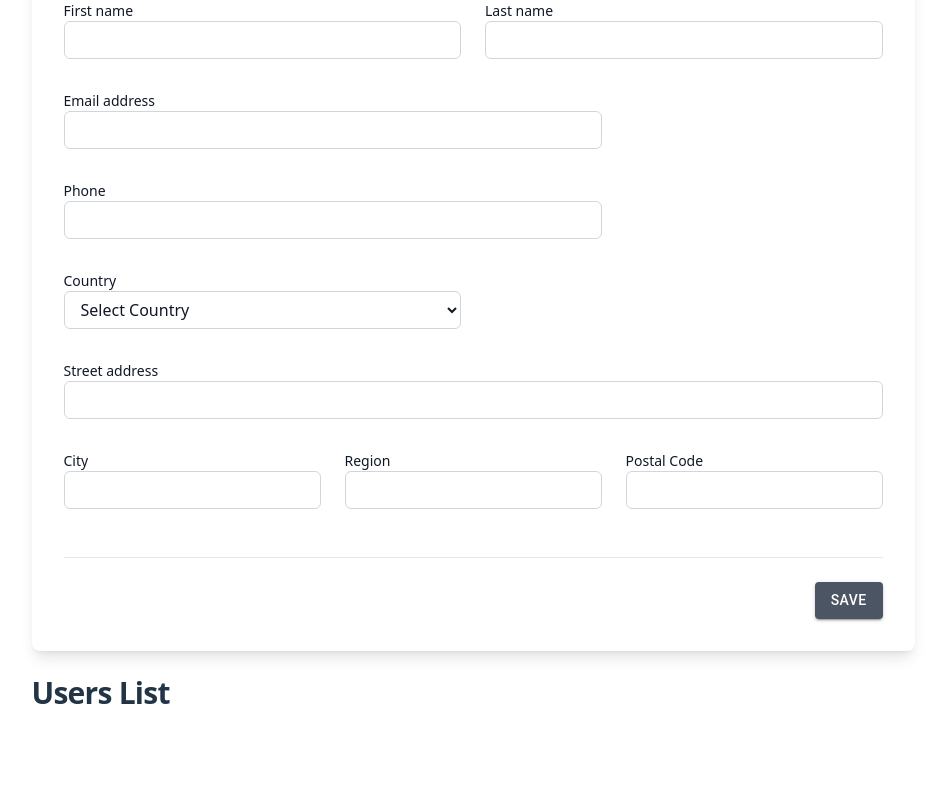
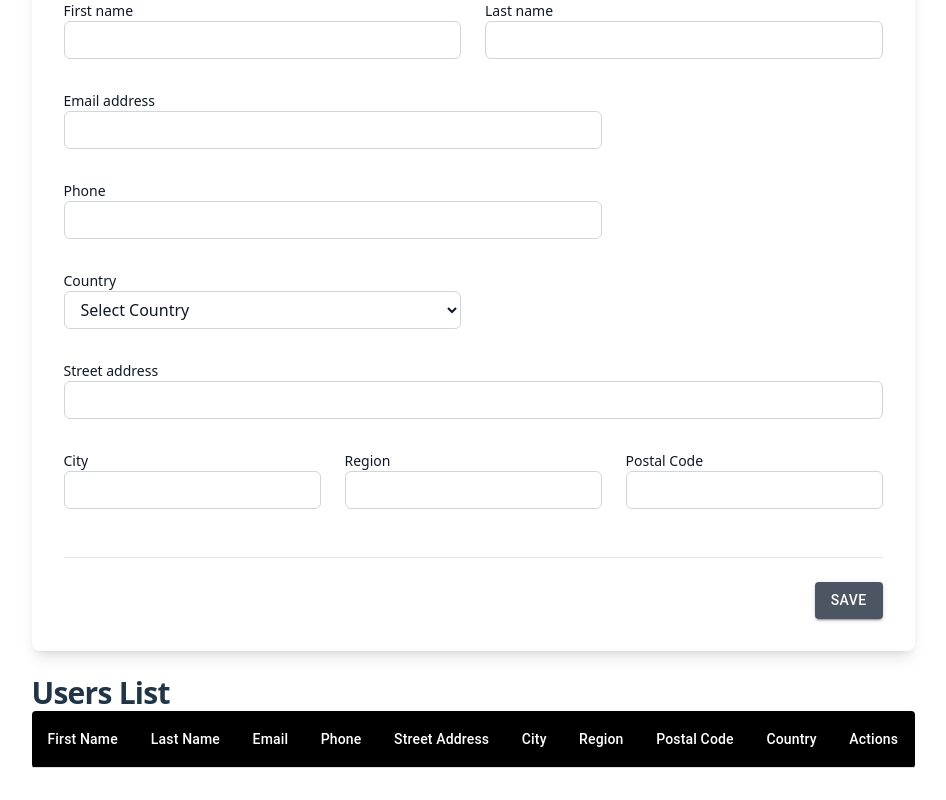
Before and after one commit to Zameerali/userInfoForm, a React (Vite) app: page / in a window 1280 px wide. Shown: the part 235-1035 px from the top of the page, without its empty margins (167-1113 px from the left). Before the commit the page ends 994 px from the top, so only its background shows below. Built offline with nearby package versions, Linux system fonts and the light colour scheme.

Commit message:
implemented the table with MUI component

```diff
--- a/src/components/Users.tsx
+++ b/src/components/Users.tsx
@@ -5,6 +5,15 @@ import type { AppDispatch, RootState } from "../app/store";
 import { deleteUser } from "../features/user/userSlice";
 import Button from "@mui/material/Button";
 import Form from "./Form";
+import { styled } from "@mui/material/styles";
+import Table from "@mui/material/Table";
+import TableBody from "@mui/material/TableBody";
+import TableCell, { tableCellClasses } from "@mui/material/TableCell";
+import TableContainer from "@mui/material/TableContainer";
+import TableHead from "@mui/material/TableHead";
+import TableRow from "@mui/material/TableRow";
+import Paper from "@mui/material/Paper";
+import Box from "@mui/material/Box";
 
 function Users() {
   const users = useSelector((state: RootState) => state.user.users);
@@ -23,6 +32,26 @@ function Users() {
     setEditingUser(null);
   };
 
+  const StyledTableCell = styled(TableCell)(({ theme }) => ({
+    [`&.${tableCellClasses.head}`]: {
+      backgroundColor: theme.palette.common.black,
+      color: theme.palette.common.white,
+    },
+    [`&.${tableCellClasses.body}`]: {
+      fontSize: 14,
+    },
+  }));
+  const StyledTableRow = styled(TableRow)(({ theme }) => ({
+    "&:nth-of-type(odd)": {
+      backgroundColor: theme.palette.action.hover,
+    },
+    // hide last border
+    "&:last-child td, &:last-child th": {
+      border: 0,
+    },
+  }));
+
+
   return (
     <>
       <Form editingUser={editingUser} onFinishEdit={handleFinishEdit} />
@@ -33,28 +62,149 @@ function Users() {
           </h2>
         </div>
       </div>
-      <div className="user-list">
-        <ul className="mt-4 space-y-4">
+      <Box
+        sx={{
+          overflowX: "auto",
+          "& .MuiTableContainer-root": {
+            border: "none",
+          },
+        }}
+      >
+        <TableContainer component={Paper}>
+          <Table sx={{ minWidth: 700 }} aria-label="customized table">
+            <TableHead>
+              <TableRow>
+                <StyledTableCell>First Name</StyledTableCell>
+                <StyledTableCell align="center">Last Name</StyledTableCell>
+                <StyledTableCell align="center">Email</StyledTableCell>
+                <StyledTableCell align="center">Phone</StyledTableCell>
+                <StyledTableCell align="center">Street Address</StyledTableCell>
+                <StyledTableCell align="center">City</StyledTableCell>
+                <StyledTableCell align="center">Region</StyledTableCell>
+                <StyledTableCell align="center">Postal Code</StyledTableCell>
+                <StyledTableCell align="center">Country</StyledTableCell>
+                <StyledTableCell align="center">Actions</StyledTableCell>
+              </TableRow>
+            </TableHead>
+            <TableBody>
               {users.map((user) => (
-            <li key={user.id} className="p-4 border rounded-md">
-              <h3 className="text-lg font-medium">
-                {user.firstName} {user.lastName}
-              </h3>
-              <p>
-                <b>Email:</b> {user.email}
-              </p>
-              <p>
-                <b>Phone:</b> {user.phone}
-              </p>
-              <p>
-                <b>Address</b>: {user.streetAddress}, {user.city}, {user.region}
-                , {user.postalCode}, {user.country}
-              </p>
+                <StyledTableRow key={user.id} sx={{}}>
+                  <StyledTableCell component="th" scope="row">
+                    {user.firstName}
+                  </StyledTableCell>
+                  <StyledTableCell align="right">
+                    {user.lastName}
+                  </StyledTableCell>
+                  <StyledTableCell align="right">{user.email}</StyledTableCell>
+                  <StyledTableCell align="right">{user.phone}</StyledTableCell>
+                  <StyledTableCell align="right">
+                    {user.streetAddress}
+                  </StyledTableCell>
+                  <StyledTableCell align="right">{user.city}</StyledTableCell>
+                  <StyledTableCell align="right">{user.region}</StyledTableCell>
+                  <StyledTableCell align="right">
+                    {user.postalCode}
+                  </StyledTableCell>
+                  <StyledTableCell align="right">
+                    {user.country}
+                  </StyledTableCell>
+                  <StyledTableCell align="right">
+                    <div className="flex sm:flex-row flex-col gap-2 items-center justify-end">
+                      <Button
+                        onClick={() => handleEdit(user)}
+                        variant="contained"
+                        color="primary"
+                        size="small"
+                      >
+                        Edit
+                      </Button>
+                      <Button
+                        onClick={() => handleDelete(user.id)}
+                        variant="contained"
+                        color="error"
+                        size="small"
+                        sx={{ mr: 1 }}
+                      >
+                        Delete
+                      </Button>
+                    </div>
+                  </StyledTableCell>
+                </StyledTableRow>
+              ))}
+            </TableBody>
+          </Table>
+        </TableContainer>
+      </Box>
+      {/* <div className="user-list mt-4 overflow-x-auto">
+        <table className="min-w-full border-collapse rounded-lg overflow-hidden shadow-lg text-xs sm:text-sm">
+                <StyledTableCell align="right">{row.fat}</StyledTableCell>
+                <StyledTableCell align="right">{row.carbs}</StyledTableCell>
+                <StyledTableCell align="right">{row.protein}</StyledTableCell>
+              </StyledTableRow>
+            ))}
+          </TableBody>
+        </Table>
+      </TableContainer>
+      {/* <div className="user-list mt-4 overflow-x-auto">
+        <table className="min-w-full border-collapse rounded-lg overflow-hidden shadow-lg text-xs sm:text-sm">
+          <thead>
+            <tr className="bg-gray-800 text-white sticky top-0 z-10">
+              <th className="border px-2 py-2">First Name</th>
+              <th className="border px-2 py-2">Last Name</th>
+              <th className="border px-2 py-2">Email</th>
+              <th className="border px-2 py-2">Phone</th>
+              <th className="border px-2 py-2 hidden md:table-cell">
+                Street Address
+              </th>
+              <th className="border px-2 py-2 hidden sm:table-cell">City</th>
+              <th className="border px-2 py-2 hidden md:table-cell">Region</th>
+              <th className="border px-2 py-2 hidden lg:table-cell">
+                Postal Code
+              </th>
+              <th className="border px-2 py-2 hidden sm:table-cell">Country</th>
+              <th className="border px-2 py-2">Actions</th>
+            </tr>
+          </thead>
+          <tbody>
+            {users.length === 0 ? (
+              <tr>
+                <td colSpan={10} className="text-center py-8 text-gray-500">
+                  No users found.
+                </td>
+              </tr>
+            ) : (
+              users.map((user, idx) => (
+                <tr
+                  key={user.id}
+                  className={`${
+                    idx % 2 === 0 ? "bg-gray-50" : "bg-white"
+                  } hover:bg-blue-50 transition-colors`}
+                >
+                  <td className="border px-2 py-2">{user.firstName}</td>
+                  <td className="border px-2 py-2">{user.lastName}</td>
+                  <td className="border px-2 py-2">{user.email}</td>
+                  <td className="border px-2 py-2">{user.phone}</td>
+                  <td className="border px-2 py-2 hidden md:table-cell">
+                    {user.streetAddress}
+                  </td>
+                  <td className="border px-2 py-2 hidden sm:table-cell">
+                    {user.city}
+                  </td>
+                  <td className="border px-2 py-2 hidden md:table-cell">
+                    {user.region}
+                  </td>
+                  <td className="border px-2 py-2 hidden lg:table-cell">
+                    {user.postalCode}
+                  </td>
+                  <td className="border px-2 py-2 hidden sm:table-cell">
+                    {user.country}
+                  </td>
+                  <td className="border px-2 py-2 whitespace-nowrap">
                     <Button
                       variant="contained"
                       color="error"
-                className="mt-4"
-                sx={{ mt: 2 }}
+                      size="small"
+                      sx={{ mr: 1 }}
                       onClick={() => handleDelete(user.id)}
                     >
                       Delete
@@ -62,16 +212,18 @@ function Users() {
                     <Button
                       variant="contained"
                       color="primary"
-                className="mt-4"
-                sx={{ mt: 2, mx: 1 }}
+                      size="small"
                       onClick={() => handleEdit(user)}
                     >
                       Edit
                     </Button>
-            </li>
-          ))}
-        </ul>
-      </div>
+                  </td>
+                </tr>
+              ))
+            )}
+          </tbody>
+        </table>
+      </div> */}
     </>
   );
 }
```
Lines whose indentation alone changed are shown as unchanged.
